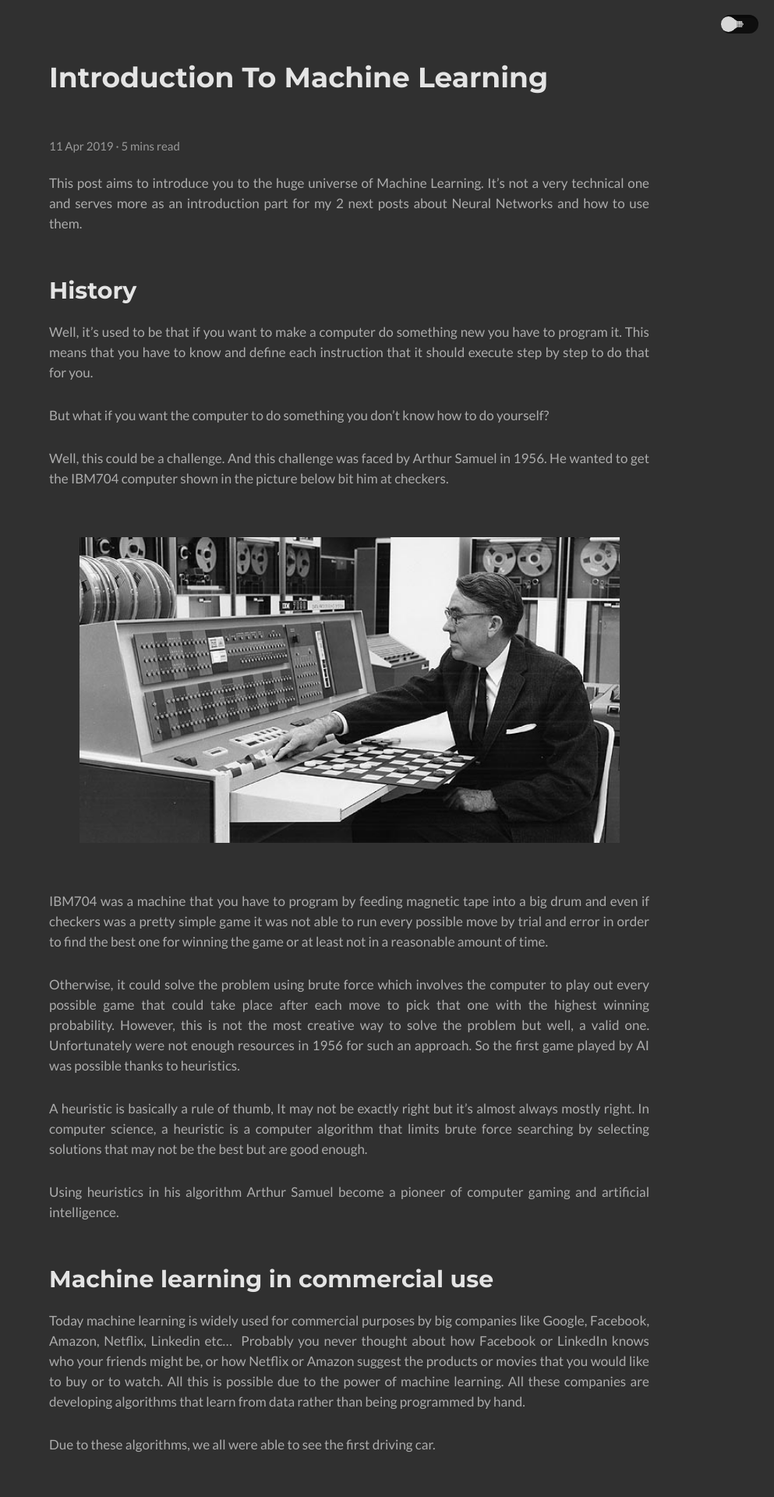
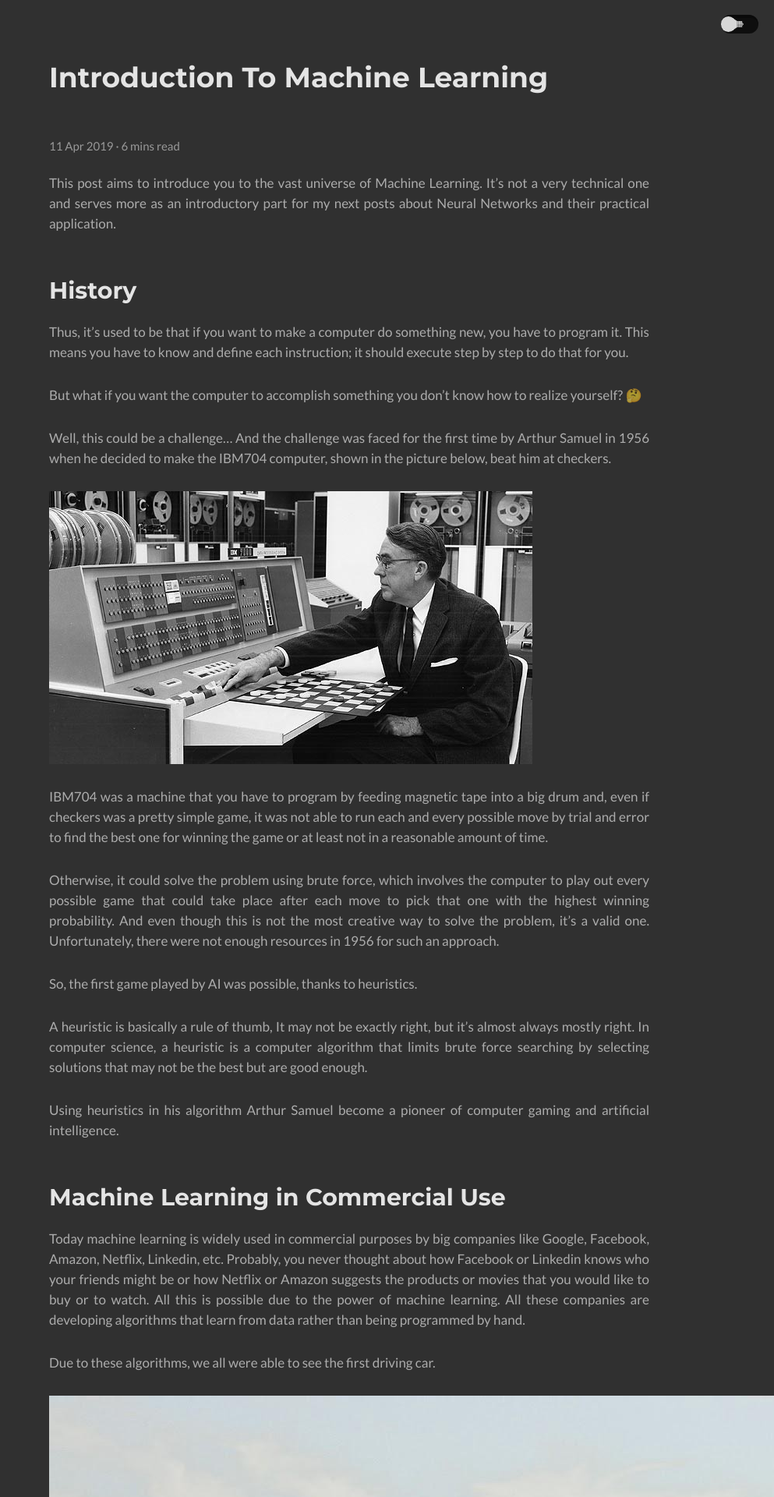
Before and after one commit to maximbircu/maximbircu.github.io, a Jekyll site: the page built from _posts/2019-04-11-introduction-to-machine-learning.md, in a window 1280 px wide. Shown: the top 1920 px of the page at 78% size, without its empty margins (287-1280 px from the left). Built offline with Jekyll 4.4.1, drawn with Linux system fonts in a browser that asks for light colours; emoji names are drawn with the system emoji font; comment, search, counter and statistics services are not loaded; some of the changed text lies outside the part shown.

Commit message:
Write introduction to machine learning post

```diff
--- a/_posts/2019-04-11-introduction-to-machine-learning.md
+++ b/_posts/2019-04-11-introduction-to-machine-learning.md
@@ -4,67 +4,118 @@ layout: post
 comments: true
 image: assets/images/posts/introduction-to-machine-learning/machine-learning.jpg
 ---
-This post aims to introduce you to the huge universe of Machine Learning. It's not a very technical one and serves more as an introduction part for my 2 next posts about Neural Networks and how to use them.
+This post aims to introduce you to the vast universe of Machine Learning. It's not a very technical one and serves more
+as an introductory part for my next posts about Neural Networks and their practical application.
 
 ## History
 
-Well, it's used to be that if you want to make a computer do something new you have to program it. This means that you have to know and define each instruction that it should execute step by step to do that for you.
+Thus, it's used to be that if you want to make a computer do something new, you have to program it.
+This means you have to know and define each instruction; it should execute step by step to do that for you.
 
-But what if you want the computer to do something you don't know how to do yourself?
+But what if you want the computer to accomplish something you don't know how to realize yourself? :thinking:
 
-Well, this could be a challenge. And this challenge was faced by Arthur Samuel in 1956. He wanted to get the IBM704 computer shown in the picture below bit him at checkers.
+Well, this could be a challenge… And the challenge was faced for the first time by Arthur Samuel in 1956
+when he decided to make the IBM704 computer, shown in the picture below, beat him at checkers.
 
-<img src="{{ site.baseUrl }}/assets/images/posts/introduction-to-machine-learning/arthur_samuel.jpg" >
+<img alt="Arthur Samuel" src="{{ site.baseUrl }}/assets/images/posts/introduction-to-machine-learning/arthur_samuel.jpg" />
 
-IBM704 was a machine that you have to program by feeding magnetic tape into a big drum and even if checkers was a pretty simple game it was not able to run every possible move by trial and error in order to find the best one for winning the game or at least not in a reasonable amount of time.
+IBM704 was a machine that you have to program by feeding magnetic tape into a big drum and, even if checkers was
+a pretty simple game, it was not able to run each and every possible move by trial and error to find the best one for
+winning the game or at least not in a reasonable amount of time.
 
-Otherwise, it could solve the problem using brute force which involves the computer to play out every possible game that could take place after each move to pick that one with the highest winning probability. However, this is not the most creative way to solve the problem but well, a valid one. Unfortunately were not enough resources in 1956 for such an approach. So the first game played by AI was possible thanks to heuristics.
 
-A heuristic is basically a rule of thumb, It may not be exactly right but it's almost always mostly right. In computer science, a heuristic is a computer algorithm that limits brute force searching by selecting solutions that may not be the best but are good enough.
+Otherwise, it could solve the problem using brute force, which involves the computer to play out every possible game
+that could take place after each move to pick that one with the highest winning probability.
+And even though this is not the most creative way to solve the problem, it's a valid one. Unfortunately, there were not
+enough resources in 1956 for such an approach.
+
+So, the first game played by AI was possible, thanks to heuristics.
+
+A heuristic is basically a rule of thumb, It may not be exactly right, but it's almost always mostly right.
+In computer science, a heuristic is a computer algorithm that limits brute force searching by selecting solutions
+that may not be the best but are good enough.
 
 Using heuristics in his algorithm Arthur Samuel become a pioneer of computer gaming and artificial intelligence.
 
-## Machine learning in commercial use
+## Machine Learning in Commercial Use
 
-Today machine learning is widely used for commercial purposes by big companies like Google, Facebook, Amazon, Netflix, Linkedin etc…
-Probably you never thought about how Facebook or LinkedIn knows who your friends might be, or how Netflix or Amazon suggest the products or movies that you would like to buy or to watch. All this is possible due to the power of machine learning. All these companies are developing algorithms that learn from data rather than being programmed by hand.
+Today machine learning is widely used in commercial purposes by big companies like Google, Facebook, Amazon, Netflix,
+Linkedin, etc. Probably, you never thought about how Facebook or Linkedin knows who your friends might be or how Netflix
+or Amazon suggests the products or movies that you would like to buy or to watch. All this is possible due to the power
+of machine learning. All these companies are developing algorithms that learn from data rather than being programmed
+by hand.
 
 Due to these algorithms, we all were able to see the first driving car.
 
-<img src="{{ site.baseUrl }}/assets/images/posts/introduction-to-machine-learning/self_driving_car.jpeg" >
+<img alt="Self driving car" src="{{ site.baseUrl }}/assets/images/posts/introduction-to-machine-learning/self_driving_car.jpeg" />
 
-Being able to detect and classify objects in the street is quite important for a self-driving car but we don't know how to write all these programs by hand. However, we can build a machine learning model that will learn to do this.
+Being able to detect and classify objects in the street is crucial for a self-driving car, but we don't know how to
+write all these programs manually. Nevertheless, we can build a machine learning model that will learn to do this for us.
 
-Nowadays machine learning models are able to detect not only some objects in the pictures, but they are also able to make sense of them. Below are some pictures with labels generated by machine learning models that describe what's happening in the picture.
+Nowadays, machine learning models are not only capable of detecting some objects in the pictures, but they are also able
+to make sense of them. Here are some pictures with labels below generated by machine learning models that describe
+what's happening in them.
 
-<img src="{{ site.baseUrl }}/assets/images/posts/introduction-to-machine-learning/image-recognition.jpg" >
+<img alt="Image recognition" src="{{ site.baseUrl }}/assets/images/posts/introduction-to-machine-learning/image-recognition.jpg" />
 
-I bet you asked yourself how Google classifies your photos in different directories and give them meaningful names. Just try to think about how complicated or almost impossible is this by writing a simple program.
+I bet you asked yourself how Google classifies your photos in different directories and give them meaningful names.
+Just try to think about how complicated or almost impossible is this by writing a simple program.
 
-## Machine learning in Art
+## Machine Learning in Arts
 
-What was a mind explosion for me is when I found that machine learning is also good at art. Below are some pictures generated by a computer.s
+What a mind explosion was for me when I found that machine learning is also good at arts.
+Here is a picture generated by a machine learning model.
 
-<img src="{{ site.baseUrl }}/assets/images/posts/introduction-to-machine-learning/art_1.jpeg" >
+<img alt="ML in art" src="{{ site.baseUrl }}/assets/images/posts/introduction-to-machine-learning/art_2.jpeg" />
 
-<img src="{{ site.baseUrl }}/assets/images/posts/introduction-to-machine-learning/art_2.jpeg" >
+More than that, computers can also write music. Here is a song generated by a machine learning model that was trained
+on Beatle's songs.
+
+<iframe width="420" height="315" src="http://www.youtube.com/embed/LSHZ_b05W7o" frameborder="0" allowfullscreen></iframe>
 
 ## What the hell are these ML models?
 
-So what machine learning actually is. Well, if human beings learn from experience and a computer follows the instructions than machine learning will be something in the middle. This will be an algorithm that is able to learn from experience or to be more correct from data, big amounts of data.
+So, what machine learning actually is. If human beings learn from experience and a computer follows the instructions,
+then machine learning will be something in the middle. This will be an algorithm that can learn from experience or, to
+be more correct from data, significant amounts of data.
 
-<img src="{{ site.baseUrl }}/assets/images/posts/introduction-to-machine-learning/machine-learning-example.png" >
+<img alt="Machine learning example" src="{{ site.baseUrl }}/assets/images/posts/introduction-to-machine-learning/machine-learning-example.png" />
 
-There are 3 types of learning algorithms Supervised, Unsupervised and Reinforcement learning. I'll cover just the first one because it will be used in my 2 next blog posts.
+There are 3 types of learning algorithms `Supervised`, `Unsupervised`, and `Reinforcement`.
+I'll cover just the first one because it will be used in my upcoming posts.
 
-Supervised learning: is the machine learning task of learning a function that maps an input to an output based on example input-output pairs.
-Well, a quite abstract definition that's why let's do an example. I'll ask you to think a bit and answer what's the next number in the picture below.
+_Supervised learning is the machine learning task of learning a function that maps an input to an output based on example
+input-output pairs._
 
-<img src="{{ site.baseUrl }}/assets/images/posts/introduction-to-machine-learning/induction-example.png" >
+Well, a quite abstract definition, that's why let me bring an example.
+I'll ask you to think a bit and guess the next number in the picture below.
 
-Yes! the right answer is 81 and I am happy to let you know that you applied a supervised learning approach to find it. Just stay and think a bit about how you managed to succeed in this task. Most probably you observed a relation between input and output values which in your opinion is `output = input²`. Well, this might be not the right assumption, the right function could be for example output = input² except 9 however the function you've thought about is quite close to the right one cause it will give correct answers to all input numbers except 9. This means that when you thought about input² function you did a function approximation of output = input² except 9 based on the labeled set that I gave you.
+<img alt="Induction table" src="{{ site.baseUrl }}/assets/images/posts/introduction-to-machine-learning/induction-example.png" />
 
-So if we conclude supervised learning is nothing else than function approximation. It's when you gather some information from a labeled dataset that helps you label another one. Don't want to go to dip into all this stuff but just want to let you know that Machine Learning problems solved using supervised learning could be divided into classification and regression ones. Classification is when you take a bunch of data as input and map it to a discreet label while regression is when the out to which you map you input values is a real value. You'll see an example of classification in the next 2 posts and here is some more information about regression.
+**Yes!** :tada:
+
+The right answer is `81`, and I am happy to let you know that you applied a supervised learning approach to find it.
+Just stay and think a bit about how you managed to succeed in this task. Most probably, you observed a relation between
+input and output values, which in your opinion, is `output = input²`.
+
+Well, this might not be the right assumption because the proper function could be, for example,
+`output = input² except 9`; however, the function you've thought about is very close to the right one, and it will
+give correct answers to all input numbers except 9. This means that when you thought about `output = input²` function,
+you did nothing else than a function approximation of `output = input² except 9` based on the labeled set that I gave to you.
+
+Thus, if we conclude, supervised learning is nothing else than function approximation. It's when you gather some
+information from a labeled dataset that helps you label another one. Don't want to go too deep into all this stuff but
+just want to let you know that Machine Learning problems solved using supervised learning could be divided into
+classification and regression ones.
+
+Classification is when you take a bunch of data as input and map it to a discreet set of labels, while regression is
+when the output value of your model is a part of a continuous set of values.
+You'll see an example of classification in my upcoming posts,
+and [here](https://www.analyticsvidhya.com/blog/2015/08/comprehensive-guide-regression/) is some more information about
+regression.
 
 ## Conclusion
-Machine learning is a new fastly growing powerful field which is able to solve problems that are not an easy task for a human being. Check out my 2 next posts that will bring more light on this topic by some simple practical example.
+
+Machine Learning is a new fastly growing, powerful field that can solve problems that are not an easy task for a human
+being. Check out my next posts that will bring more light on this topic with a more detailed theory and some simple,
+practical examples.
--- a/_sass/dark/dark.sass
+++ b/_sass/dark/dark.sass
@@ -53,3 +53,11 @@ hr
 
 .gha-message
   color: white
+
+.highlighter-rouge
+    color: rgb(220, 148, 68)
+    background: #303030
+    border: 1px solid rgb(60, 62, 66)
+
+.post-content-wrapper strong
+    color: antiquewhite
--- a/_sass/post.sass
+++ b/_sass/post.sass
@@ -18,7 +18,7 @@
     font-weight: 500
 
   a:hover
-    text-decoration: none
+    text-decoration: underline
 
   p
     font-size: 17px
@@ -38,31 +38,28 @@
     height: 20px
     display: inline
     margin: 0px
-    vertical-align: middle
-
-  img
-    width: 90%
-    height: 100%
-    margin: 62px auto
-    display: inherit
-
-  .text-top
-    margin: 40px auto 62px auto
-
-  .text-bottom
-    margin: 62px auto 42px auto
-
-  ol
-    line-height: 2em
-
-  blockquote
-    border-left: inherit
-
-  blockquote p
-    font-size: 28px
-    font-style: italic
-    color: grey
-    margin: 20px
+    vertical-align: inherit
+    img
+        width: 90%
+        height: 100%
+        margin: 62px auto
+        display: inherit
+    .text-top
+        margin: 40px auto 62px auto
+    .text-bottom
+        margin: 62px auto 42px auto
+    ol
+        line-height: 2em
+    blockquote
+        border-left: inherit
+    blockquote p
+        font-size: 28px
+        font-style: italic
+        color: grey
+        margin: 20px
+    iframe
+        display: block
+        margin: auto auto
 
 @media only screen and (max-width: 5000px)
   .post-wrapper
```
